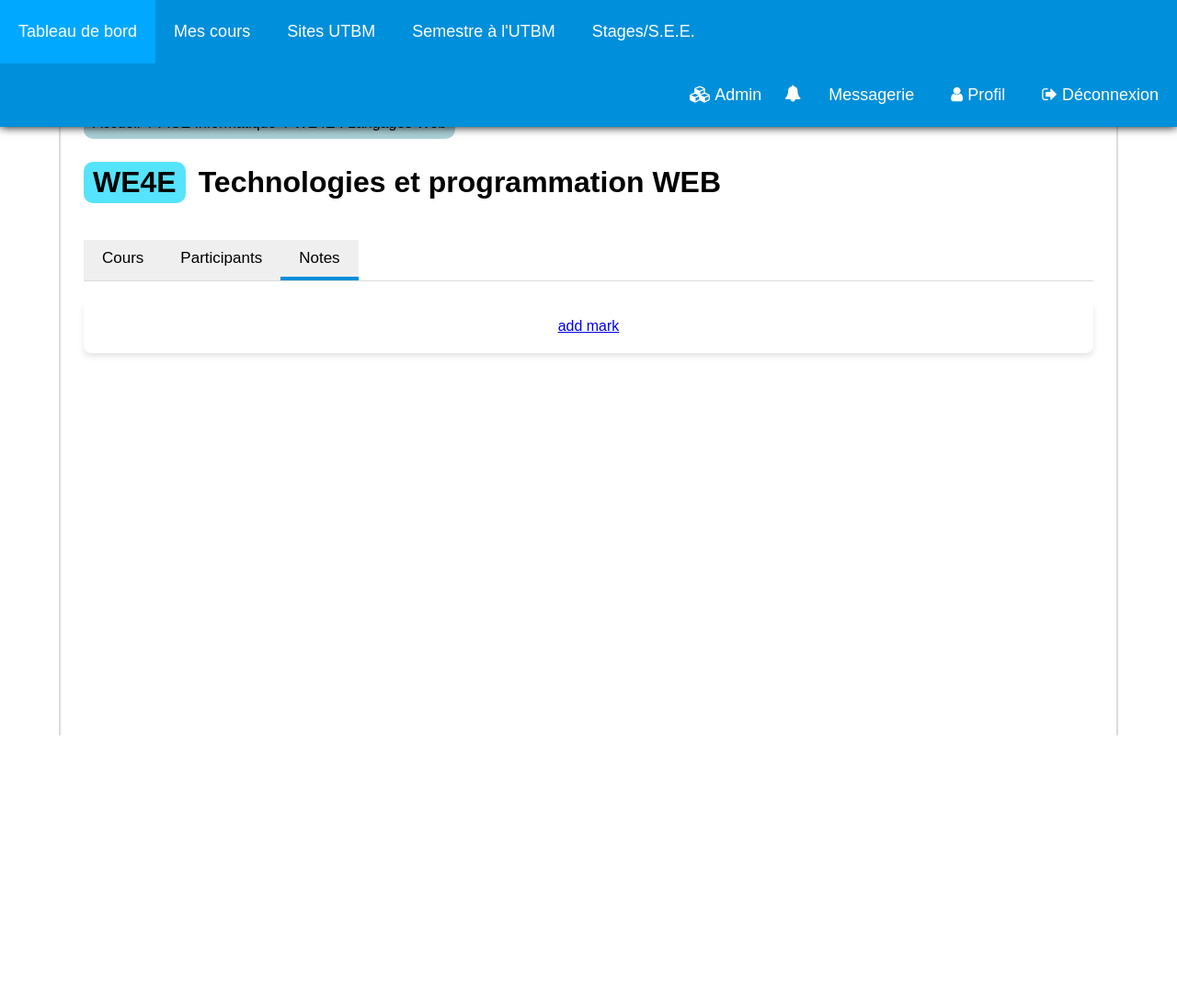
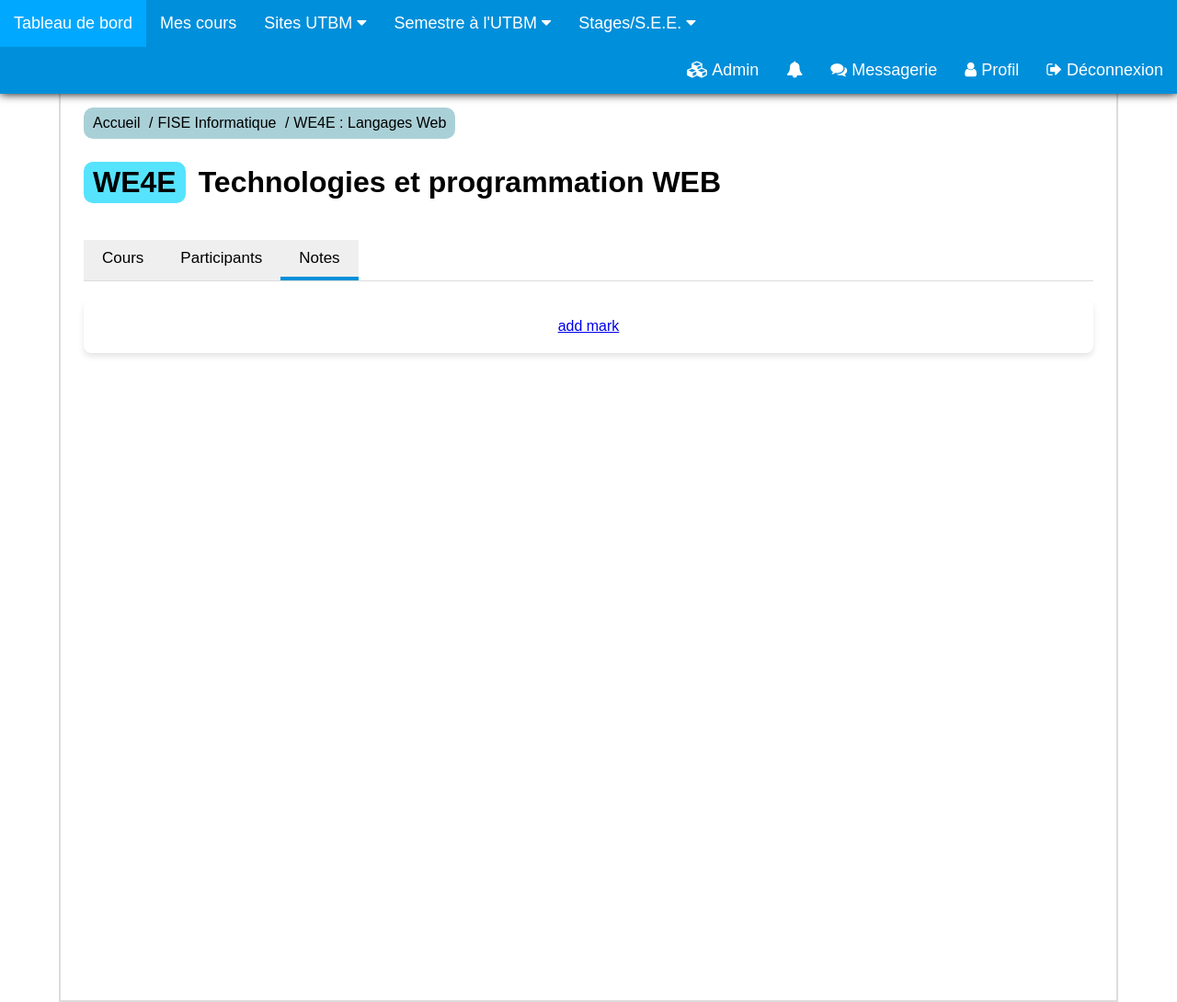
Before and after one commit to MathisFngl/Moodle-Remade, a PHP site: page /cours_notes.php in a window 1280 px wide. Shown: the whole page at 92% size. Before the commit the page ends 800 px from the top, so only its background shows below. Run offline with PHP 8.4, Linux system fonts and the light colour scheme.

Commit message:
new Header propre + admin changé

```diff
--- a/header.php
+++ b/header.php
@@ -1,48 +1,57 @@
+<!DOCTYPE html>
+<html lang="fr">
 <head>
     <meta charset="UTF-8">
+    <meta name="viewport" content="width=device-width, initial-scale=1.0">
     <link rel="stylesheet" href="styles/style.css">
     <link rel="stylesheet" href="https://cdnjs.cloudflare.com/ajax/libs/font-awesome/4.7.0/css/font-awesome.min.css">
     <title>Moodle UTBM</title>
 </head>
+<body>
+<nav class="navbar">
+    <div class="nav-left">
+        <a class="normal_padding" href="index.php">Tableau de bord</a>
+        <a class="normal_padding" href="mes_cours.php">Mes cours</a>
 
-<div class="navbar">
-    <a href="index.php"class="normal_padding">Tableau de bord</a>
-    <a href="mes_cours.php"class="normal_padding">Mes cours</a>
         <div class="dropdown">
-        <button class="dropbtn">Sites UTBM </button>
+            <button class="dropbtn normal_padding">Sites UTBM <i class="fa fa-caret-down"></i></button>
             <div class="dropdown-content">
-            <a href="https://utbm.sharepoint.com/Sites/Portail/">Mon Espace Etudiant</a>
+                <a href="https://www.utbm.fr/">UTBM</a>
                 <a href="https://outlook.office.com/mail/">Outlook</a>
                 <a href="https://bibliotheque.utbm.fr/">Bibliothèque</a>
-            <a href="https://ae.utbm.fr/">Association des Etudiants</a>
-            <a href="https://www.utbm.fr/">UTBM</a>
+                <a href="https://ae.utbm.fr/">Association des Étudiants</a>
             </div>
         </div>
+
         <div class="dropdown">
-        <button class="dropbtn">Semestre à l'UTBM </button>
+            <button class="dropbtn normal_padding">Semestre à l'UTBM <i class="fa fa-caret-down"></i></button>
             <div class="dropdown-content">
                 <a href="#annales">Annales</a>
                 <a href="#guide_des_ue">Guide des UE</a>
                 <a href="#calendriers_plannings">Calendriers / Plannings</a>
             </div>
         </div>
+
         <div class="dropdown">
-        <button class="dropbtn">Stages/S.E.E. </button>
+            <button class="dropbtn normal_padding">Stages/S.E.E. <i class="fa fa-caret-down"></i></button>
             <div class="dropdown-content">
                 <a href="#stages">Stages</a>
                 <a href="#see">S.E.E.</a>
-            <a href="#entreprises partenaires">Entreprises partenaires</a>
+                <a href="#entreprises_partenaires">Entreprises partenaires</a>
+            </div>
         </div>
     </div>
 
-      <div class="right ">
-          <a href="admin.php" class="normal_padding"><i class="fa fa-cubes"></i> Admin </a>
-        <a href="#notifications" class="small_padding"><i class="fa fa-bell "></i></a>
-        <a id="openChat" class="normal_padding"><i class="fa fa-chat"></i> Messagerie</a>
-        <a href="profile.php" class="normal_padding"><i class="fa fa-user"></i> Profil</a>
-          <!--- A mettre dans USER ---!>
-        <a href="login.php" class="normal_padding"><i class="fa fa-sign-out"></i> Déconnexion</a>
+    <div class="right">
+        <a class="normal_padding" href="admin.php"><i class="fa fa-cubes"></i> Admin</a>
+        <a class="normal_padding" href="#notifications"><i class="fa fa-bell"></i></a>
+        <a class="normal_padding" id="openChat"><i class="fa fa-comments"></i> Messagerie</a>
+        <a class="normal_padding" href="profile.php"><i class="fa fa-user"></i> Profil</a>
+        <a class="normal_padding" href="login.php"><i class="fa fa-sign-out"></i> Déconnexion</a>
     </div>
-</div>
+</nav>
+
 <div id="chatContainer"></div>
 <script src="scripts/chat.js"></script>
+</body>
+</html>
--- a/styles/style.css
+++ b/styles/style.css
@@ -6,11 +6,12 @@ body {
     overflow: visible;
     background-color: #008fda;
     top: 0;
-    left:0;
-    width:100%;
-    position:fixed;
-    z-index:10;
-    box-shadow:0px 0px 10px;
+    left: 0;
+    padding: 0 !important;
+    width: 100%;
+    position: fixed;
+    z-index: 10;
+    box-shadow: 0px 0px 10px;
 }
 
 .navbar a {
@@ -23,7 +24,7 @@ body {
 
 .dropdown {
     float: left;
-    overflow: hidden;
+    position: relative;
 }
 
 .dropdown .dropbtn {
@@ -31,7 +32,6 @@ body {
     border: none;
     outline: none;
     color: white;
-    padding: 24px 20px;
     background-color: inherit;
     font-family: inherit;
     margin: 0;
@@ -44,9 +44,11 @@ body {
 .dropdown-content {
     display: none;
     position: absolute;
+    left: 0;
+    top: 100%; /* Assure qu'il s'affiche sous le bouton */
     background-color: #f9f9f9;
     min-width: 160px;
-    box-shadow: 2px 4px 8px rgba(0, 0, 0, 0.2);
+    box-shadow: 0px 8px 16px rgba(0, 0, 0, 0.2);
     z-index: 1000;
 }
 
@@ -67,13 +69,12 @@ body {
     display: block;
 }
 
-.small_padding{
+.small_padding {
     padding: 24px 5px;
 }
 
-.normal_padding{
-    padding: 24px 20px;
-    user-select: none;
+.normal_padding {
+    padding: 15px 15px;
 }
 
 /* Right-aligned elements */
```
Also changed, not shown: admin.php (+23 -35 lines). Lines whose indentation alone changed are shown as unchanged.
